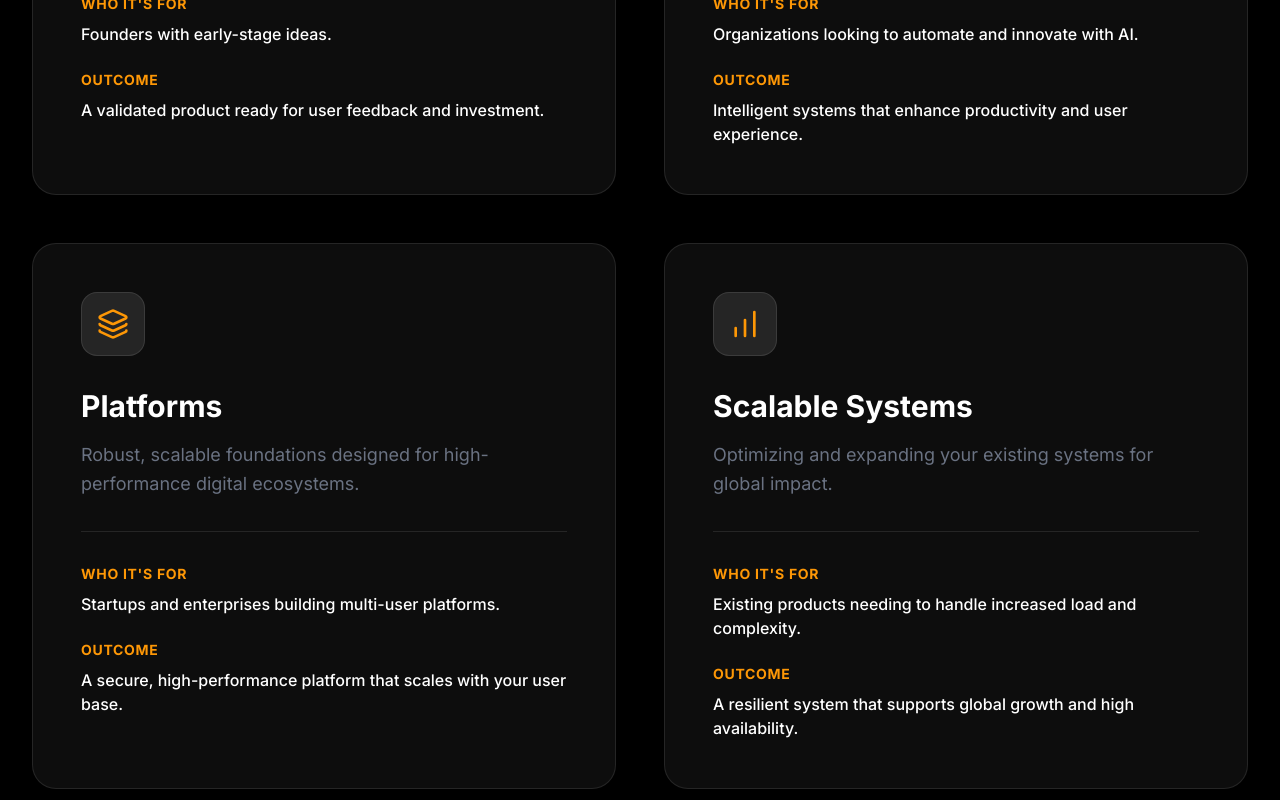
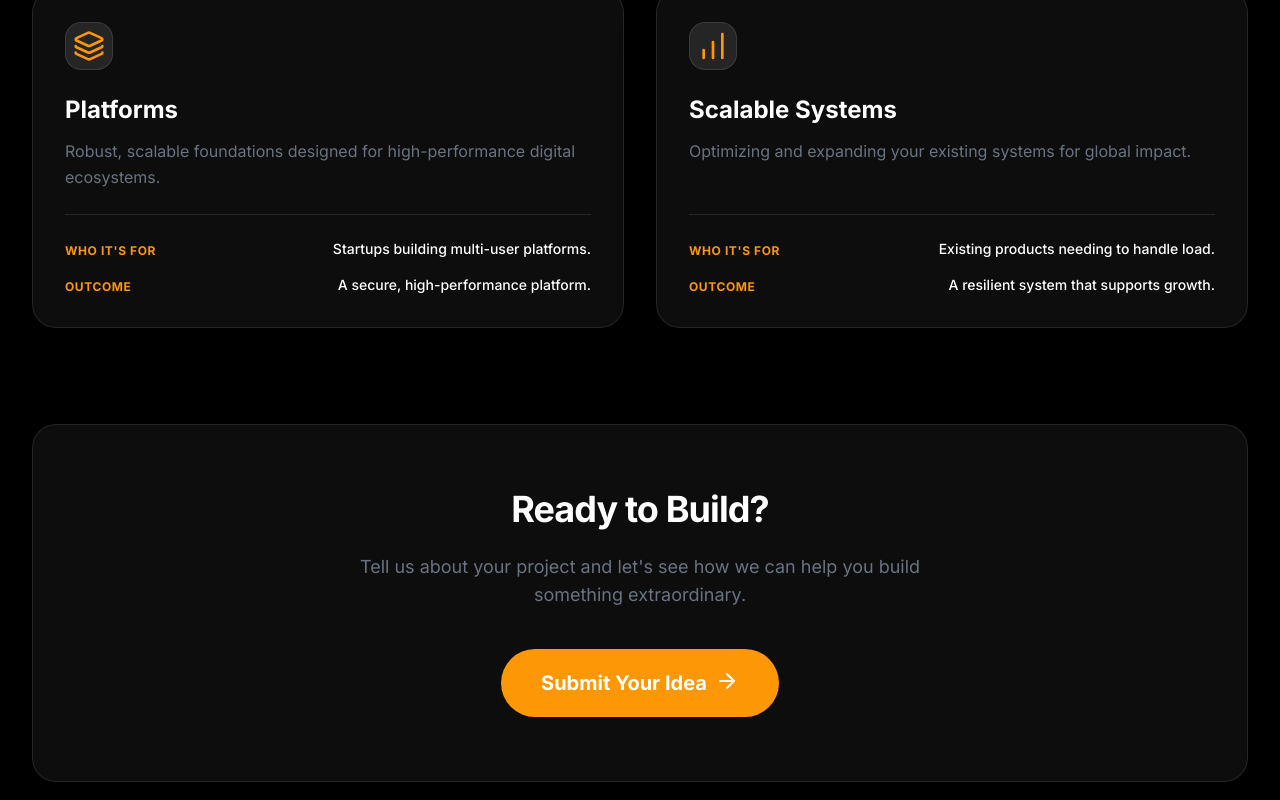
Before and after one commit to kezieodike-dotcom/MVPXLAB, a React (Vite) app: page /what-we-build in a window 1280 px wide. Shown: the part 860-1660 px from the top of the page. Built offline with nearby package versions, Linux system fonts and the light colour scheme.

Commit message:
Reduced length of service cards on WhatWeBuild page for a more compact layout

```diff
--- a/src/pages/WhatWeBuild.tsx
+++ b/src/pages/WhatWeBuild.tsx
@@ -9,28 +9,28 @@ export default function WhatWeBuild() {
       title: "MVPs",
       description: "Rapidly transform your core concept into a functional, market-ready product.",
       who: "Founders with early-stage ideas.",
-      outcome: "A validated product ready for user feedback and investment."
+      outcome: "A validated product ready for feedback."
     },
     {
       icon: <Cpu className="text-brand-accent" size={32} />,
       title: "AI Apps",
       description: "Integrate cutting-edge machine learning and LLMs into your business workflows.",
-      who: "Organizations looking to automate and innovate with AI.",
-      outcome: "Intelligent systems that enhance productivity and user experience."
+      who: "Organizations looking to innovate with AI.",
+      outcome: "Intelligent systems that enhance productivity."
     },
     {
       icon: <Layers className="text-brand-accent" size={32} />,
       title: "Platforms",
       description: "Robust, scalable foundations designed for high-performance digital ecosystems.",
-      who: "Startups and enterprises building multi-user platforms.",
-      outcome: "A secure, high-performance platform that scales with your user base."
+      who: "Startups building multi-user platforms.",
+      outcome: "A secure, high-performance platform."
     },
     {
       icon: <BarChart className="text-brand-accent" size={32} />,
       title: "Scalable Systems",
       description: "Optimizing and expanding your existing systems for global impact.",
-      who: "Existing products needing to handle increased load and complexity.",
-      outcome: "A resilient system that supports global growth and high availability."
+      who: "Existing products needing to handle load.",
+      outcome: "A resilient system that supports growth."
     }
   ];
 
@@ -40,20 +40,20 @@ export default function WhatWeBuild() {
       animate={{ opacity: 1 }}
       exit={{ opacity: 0 }}
       transition={{ duration: 0.5 }}
-      className="py-24 md:py-32"
+      className="py-16 md:py-24 bg-inherit min-h-screen"
     >
       <div className="max-w-7xl mx-auto px-4 sm:px-6 lg:px-8">
-        <div className="max-w-3xl mb-24">
-          <h1 className="text-5xl md:text-7xl font-bold tracking-tighter leading-tight mb-8 text-white">
+        <div className="max-w-3xl mb-16 md:mb-20">
+          <h1 className="text-5xl md:text-7xl font-bold tracking-tighter leading-tight mb-6 text-white text-balance">
             Clarify <br />
             <span className="text-gray-400">Capabilities</span>
           </h1>
-          <p className="text-xl text-gray-400 leading-relaxed">
+          <p className="text-lg md:text-xl text-gray-400 leading-relaxed max-w-2xl">
             We specialize in building high-impact digital products and AI-powered systems. Our expertise spans across MVP development, AI integration, and large-scale platform architecture.
           </p>
         </div>
 
-        <div className="grid grid-cols-1 md:grid-cols-2 gap-12 mb-32">
+        <div className="grid grid-cols-1 md:grid-cols-2 gap-8 mb-24">
           {capabilities.map((capability, index) => (
             <motion.div
               key={index}
@@ -61,41 +61,43 @@ export default function WhatWeBuild() {
               whileInView={{ opacity: 1, y: 0 }}
               viewport={{ once: true }}
               transition={{ delay: index * 0.1 }}
-              className="bg-white/5 backdrop-blur-xl border border-white/10 p-6 md:p-12 rounded-3xl shadow-2xl hover:bg-white/10 hover:border-brand-accent/50 hover:shadow-brand-accent/20 transition-all duration-500"
+              className="bg-white/5 backdrop-blur-xl border border-white/10 p-6 md:p-8 rounded-3xl shadow-2xl hover:bg-white/10 hover:border-brand-accent/50 hover:shadow-brand-accent/20 transition-all duration-500 flex flex-col h-full"
             >
-              <div className="w-12 h-12 md:w-16 md:h-16 bg-white/10 border border-white/10 rounded-2xl flex items-center justify-center mb-6 md:mb-8">
+              <div className="w-12 h-12 bg-white/10 border border-white/10 rounded-2xl flex items-center justify-center mb-6">
                 {capability.icon}
               </div>
-              <h2 className="text-xl md:text-3xl font-bold mb-3 md:mb-4">{capability.title}</h2>
-              <p className="text-gray-500 text-sm md:text-lg leading-relaxed mb-6 md:mb-8">{capability.description}</p>
+              <h2 className="text-xl md:text-2xl font-bold mb-3">{capability.title}</h2>
+              <p className="text-gray-500 text-sm md:text-base leading-relaxed mb-6 flex-grow">{capability.description}</p>
 
-              <div className="space-y-4 md:space-y-6 pt-6 md:pt-8 border-t border-white/10">
-                <div>
-                  <h4 className="text-[10px] md:text-sm font-bold uppercase tracking-wider text-brand-accent mb-1 md:mb-2">Who it's for</h4>
-                  <p className="text-white text-xs md:text-base font-medium">{capability.who}</p>
+              <div className="space-y-4 pt-6 border-t border-white/10">
+                <div className="flex justify-between items-start gap-4">
+                  <h4 className="text-[10px] md:text-xs font-bold uppercase tracking-wider text-brand-accent mt-1">Who it's for</h4>
+                  <p className="text-white text-xs md:text-sm font-medium text-right">{capability.who}</p>
                 </div>
-                <div>
-                  <h4 className="text-[10px] md:text-sm font-bold uppercase tracking-wider text-brand-accent mb-1 md:mb-2">Outcome</h4>
-                  <p className="text-white text-xs md:text-base font-medium">{capability.outcome}</p>
+                <div className="flex justify-between items-start gap-4">
+                  <h4 className="text-[10px] md:text-xs font-bold uppercase tracking-wider text-brand-accent mt-1">Outcome</h4>
+                  <p className="text-white text-xs md:text-sm font-medium text-right">{capability.outcome}</p>
                 </div>
               </div>
             </motion.div>
           ))}
         </div>
 
-        <div className="bg-white/5 backdrop-blur-xl border border-white/10 rounded-3xl p-12 md:p-20 text-center shadow-2xl relative overflow-hidden group">
+        <div className="bg-white/5 backdrop-blur-xl border border-white/10 rounded-3xl p-10 md:p-16 text-center shadow-2xl relative overflow-hidden group">
           <div className="absolute inset-0 bg-gradient-to-br from-brand-accent/10 to-transparent opacity-0 group-hover:opacity-100 transition-opacity duration-700"></div>
-          <h2 className="text-4xl md:text-5xl font-bold tracking-tight mb-8">Ready to Build?</h2>
-          <p className="text-xl text-gray-500 mb-12 max-w-2xl mx-auto">
+          <h2 className="text-3xl md:text-4xl font-bold tracking-tight mb-6">Ready to Build?</h2>
+          <p className="text-lg text-gray-500 mb-10 max-w-xl mx-auto">
             Tell us about your project and let's see how we can help you build something extraordinary.
           </p>
+          <motion.div whileHover={{ scale: 1.05 }} whileTap={{ scale: 0.95 }} className="inline-block">
             <Link
               to="/submit-idea"
-            className="inline-flex bg-brand-accent text-white px-10 py-5 rounded-full text-xl font-medium hover:bg-brand-accent-dark transition-all group"
+              className="inline-flex bg-brand-accent text-white px-10 py-5 rounded-full text-xl font-bold hover:bg-brand-accent-dark transition-all group"
             >
               Submit Your Idea
               <ArrowRight className="ml-2 group-hover:translate-x-1 transition-transform" size={24} />
             </Link>
+          </motion.div>
         </div>
       </div>
     </motion.div>
```
Lines whose indentation alone changed are shown as unchanged.
